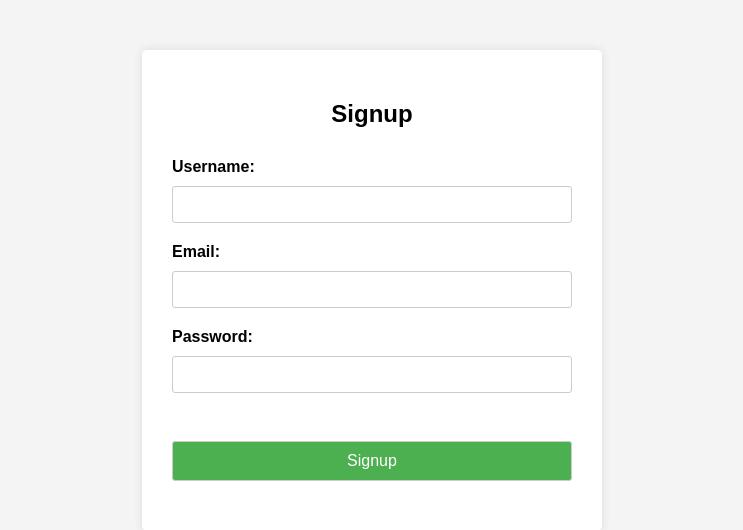
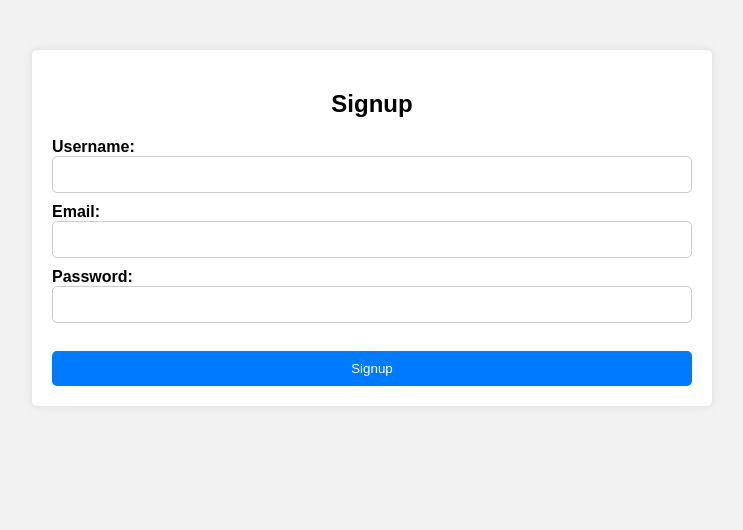
Before and after one commit to roshanzadeh1994/MasterArbeit_1, a FastAPI app: page /signup/ in a window 1280 px wide. Shown: the top 530 px of the page, without its empty margins (268-1011 px from the left). Run offline with FastAPI, Linux system fonts and the light colour scheme.

Commit message:
hamechi ta alan ba routere2 dorosttt va update2,time ham doros shod

```diff
--- a/routers/router.py
+++ b/routers/router.py
@@ -26,22 +26,6 @@ from fastapi import Cookie
 
 router = APIRouter()
 templates = Jinja2Templates(directory="templates")
-
-"""
-@router.post("/login", response_class=RedirectResponse)
-def login(request: OAuth2PasswordRequestForm = Depends(), db: Session = Depends(get_db)):
-    user = db.query(models.DbUser).filter(models.DbUser.username == request.username).first()
-    if not user or not Hash.verify(user.password, request.password):
-        raise HTTPException(status_code=status.HTTP_401_UNAUTHORIZED, detail="Invalid username or password")
-    access_token = oauth2.create_access_token(data={"sub": request.username})
-    return RedirectResponse(url="/login/formular")
-
-
-@router.post("/login/formular", response_class=HTMLResponse)
-async def index(request: Request):
-    return templates.TemplateResponse("index.html", {"request": request})
-
-"""
 
 
 @router.post("/login", response_class=RedirectResponse)
@@ -73,12 +57,14 @@ async def index(request: Request, user_id: Optional[str] = Cookie(None), usernam
 
 
 @router.post("/login/formular", response_class=HTMLResponse)
-async def process_login_form(request: Request, db: Session = Depends(get_db)):
+async def process_login_form(request: Request, user_id: Optional[str] = Cookie(None),
+                             username: Optional[str] = Cookie(None)):
     # Hier den Login-Logik durchführen, einschließlich der Überprüfung von Benutzername und Passwort
     # Nach erfolgreicher Überprüfung weiterleiten oder Fehler behandeln
-    return templates.TemplateResponse("index.html", {"request": request})
+    return templates.TemplateResponse("index.html", {"request": request, "user_id": user_id, "username": username})
 
 
+"""
 @router.post("/login/formular/submit/")
 async def submit_ship_inspection(request: Request, db: Session = Depends(get_db),
                                  user_id: Optional[str] = Cookie(None)):
@@ -101,6 +87,38 @@ async def submit_ship_inspection(request: Request, db: Session = Depends(get_db)
 
     return create_ship_inspection(db, ship_inspection.dict())
 
+"""
+
+
+@router.post("/login/formular/submit/", response_class=HTMLResponse)
+async def submit_ship_inspection(request: Request, db: Session = Depends(get_db),
+                                 user_id: Optional[str] = Cookie(None)):
+    if not user_id:
+        raise HTTPException(status_code=status.HTTP_401_UNAUTHORIZED, detail="User not authenticated")
+
+    form_data = await request.form()
+    inspection_location = form_data.get("inspection_location")
+    ship_name = form_data.get("ship_name")
+    inspection_details = form_data.get("inspection_details")
+    numerical_value = int(form_data.get("numerical_value"))
+
+    ship_inspection = schemas.ShipInspectionInput(
+        inspection_location=inspection_location,
+        ship_name=ship_name,
+        inspection_details=inspection_details,
+        numerical_value=numerical_value,
+        user_id=int(user_id),  # Convert user_id to int
+    )
+
+    # Inspektion erstellen
+    create_ship_inspection(db, ship_inspection.dict())
+
+    # Alle Inspektionsinformationen abrufen
+    all_inspections = db.query(ShipInspection).filter_by(user_id=int(user_id)).all()
+
+    # Vorlage für die Erfolgsseite mit allen Inspektionsinformationen und Download-Button rendern
+    return templates.TemplateResponse("show_all_inspections.html", {"request": request, "inspections": all_inspections})
+
 
 @router.get("/", response_class=HTMLResponse)
 async def login(request: Request):
@@ -112,7 +130,7 @@ async def signup(request: Request):
     return templates.TemplateResponse("signup.html", {"request": request})
 
 
-@router.post("/signup/submit")
+@router.post("/signup/submit", response_class=RedirectResponse)
 def signup(username: str = Form(...), email: str = Form(...), password: str = Form(...), db: Session = Depends(get_db)):
     # Überprüfe, ob der Benutzer bereits existiert
     existing_user = db.query(models.DbUser).filter(models.DbUser.username == username).first()
@@ -121,16 +139,8 @@ def signup(username: str = Form(...), email: str = Form(...), password: str = Fo
 
     # Benutzer erstellen
     user = create_user(db, schemas.UserBase(username=username, email=email, password=password))
-    return user
-
-
-"""
-@router.post("/signup", response_model=UserBase)
-def create_new_user(user: UserBase, db: Session = Depends(get_db)):
-    new_user = create_user(db=db, request=UserBase(username=user.username, email=user.email,
-                                                   password=Hash.bcrypt(user.password)))
-    return new_user
-"""
+    # return user
+    return RedirectResponse(url="/login")
 
 
 @router.get("/download/")
--- a/templates/index.html
+++ b/templates/index.html
@@ -77,7 +77,7 @@
     <!-- HTML-Inhalt hier einfügen -->
     <div class="container">
         <h1>Ship Inspection App</h1>
-        <p>Logged in as: {{ username }}</p>
+        <p>Hello ({{ username }}) your user_ID is ({{ user_id }}) </p>
         <form action="/login/formular/submit/" method="post">
             <label for="inspection_location">Inspection Location:</label><br>
             <select id="inspection_location" name="inspection_location">
--- a/templates/signup.html
+++ b/templates/signup.html
@@ -9,43 +9,53 @@
             font-family: Arial, sans-serif;
             margin: 0;
             padding: 0;
-            background-color: #f4f4f4;
+            background-color: #f2f2f2;
         }
+
         .container {
-            width: 400px;
+            width: 50%;
             margin: 50px auto;
-            background: #ffffff;
-            padding: 30px;
+            background-color: #fff;
+            padding: 20px;
             border-radius: 5px;
-            box-shadow: 0 0 10px rgba(0, 0, 0, 0.1);
+            box-shadow: 0px 0px 10px rgba(0, 0, 0, 0.1);
         }
+
         h2 {
             text-align: center;
-            margin-bottom: 30px;
         }
+
+        form {
+            margin-top: 20px;
+        }
+
         label {
             font-weight: bold;
         }
+
         input[type="text"],
-        input[type="password"],
+        input[type="email"],
+        input[type="password"] {
+            width: 100%;
+            padding: 10px;
+            margin-bottom: 10px;
+            border: 1px solid #ccc;
+            border-radius: 5px;
+            box-sizing: border-box;
+        }
+
         input[type="submit"] {
             width: 100%;
             padding: 10px;
-            margin-top: 10px;
-            margin-bottom: 20px;
-            border: 1px solid #ccc;
-            border-radius: 3px;
-            box-sizing: border-box;
-            transition: background-color 0.3s ease;
+            background-color: #007bff;
+            color: #fff;
+            border: none;
+            border-radius: 5px;
+            cursor: pointer;
         }
-        input[type="submit"] {
-            background-color: #4caf50;
-            color: white;
-            cursor: pointer;
-            font-size: 16px;
-        }
+
         input[type="submit"]:hover {
-            background-color: #45a049;
+            background-color: #0056b3;
         }
     </style>
 </head>
@@ -57,7 +67,7 @@
         <label for="username">Username:</label><br>
         <input type="text" id="username" name="username"><br>
         <label for="email">Email:</label><br>
-        <input type="text" id="email" name="email"><br>
+        <input type="email" id="email" name="email"><br>
         <label for="password">Password:</label><br>
         <input type="password" id="password" name="password"><br><br>
         <input type="submit" value="Signup">
```
Also changed, not shown: templates/show_all_inspections.html (added, +51 -0 lines).
